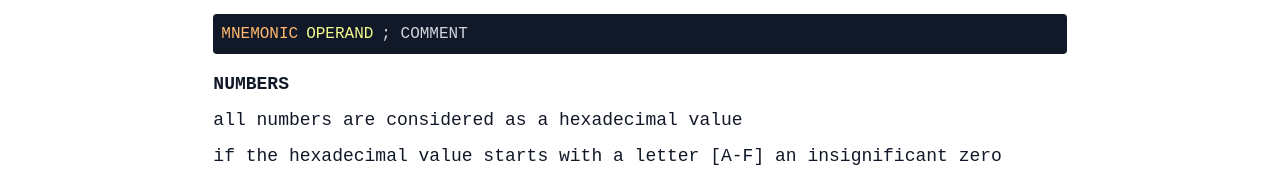
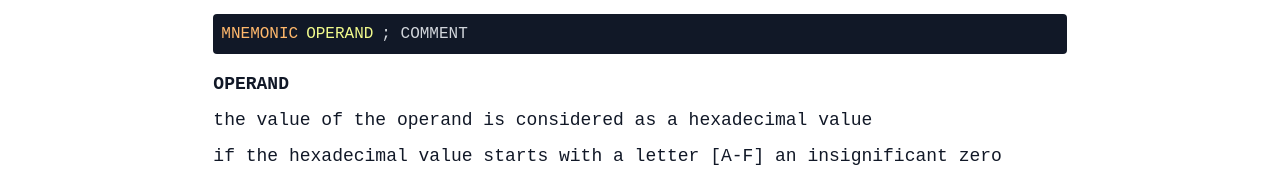
Before and after one commit to bennaaym/bsm206-vm, a React (Create React App) app in the folder client/: page /documentation/assembly-language in a window 1280 px wide. Shown: the part 186-360 px from the top of the page. Built offline with nearby package versions, Linux system fonts and the light colour scheme; no server answers.

Commit message:
client : typos fixed

```diff
--- a/client/src/assembly/documentation/architecture.json
+++ b/client/src/assembly/documentation/architecture.json
@@ -3,7 +3,7 @@
     {
         "memory":
         {
-            "wordSize":"8",
+            "wordSize":"1 byte",
             "totalSize":"64KB"
         },
 
--- a/client/src/components/documentation/Architecture.tsx
+++ b/client/src/components/documentation/Architecture.tsx
@@ -26,7 +26,7 @@ const Architecture = () =>
                         total size : {architecture.memory.totalSize}
                     </p>
                     <p>
-                        word size :{architecture.memory.wordSize} bits
+                        word size  : {architecture.memory.wordSize}
                     </p>
                  </section>
                 <section>
--- a/client/src/components/documentation/AsmLanguage.tsx
+++ b/client/src/components/documentation/AsmLanguage.tsx
@@ -17,9 +17,9 @@ const AsmLanguage = () =>
                     </div>
                 </section>
                 <section className="space-y-2">
-                    <h4>numbers</h4>
+                    <h4>operand</h4>
                     <p>
-                        all numbers are considered as a hexadecimal value
+                        the value of the operand is considered as a hexadecimal value
                     </p>
                     <p>
                         if the hexadecimal value starts with a letter [A-F] an insignificant zero should be added at the beginning otherwise an error will be raised
--- a/client/src/components/documentation/InstructionsTable.tsx
+++ b/client/src/components/documentation/InstructionsTable.tsx
@@ -7,7 +7,7 @@ const arr :{
     }
 } = instructions;
 
-const headers = ['mnemonis','mode','opcode','bytes','cycles','function','exemple'];
+const headers = ['mnemonis','mode','opcode','bytes','cycles','function','example'];
 
 const InstructionsTable = () =>
 {
```
